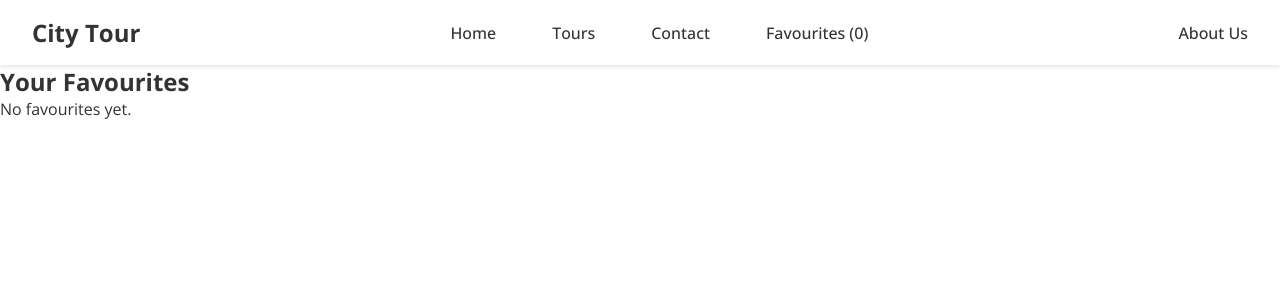
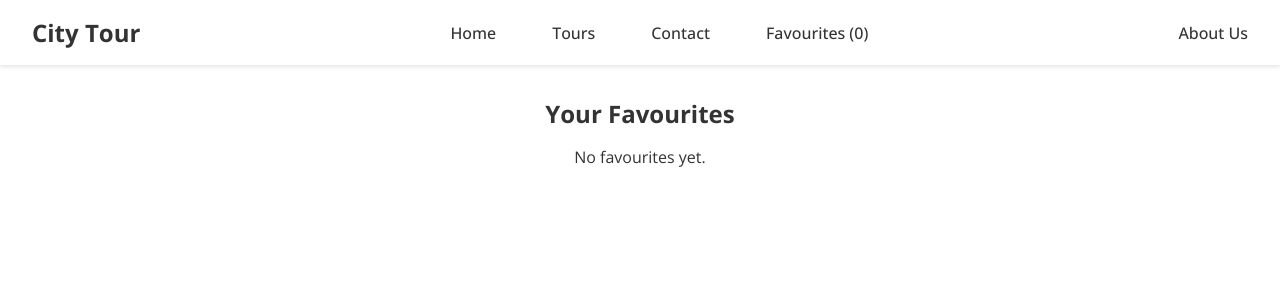
Before and after one commit to bekirasimcelik/Udemig_ReduxCityTours, a React (Create React App) app: page /favourites in a window 1280 px wide. Shown: the top 300 px of the page. Built offline with nearby package versions, Linux system fonts and the light colour scheme.

Commit message:
react toast added

```diff
--- a/package.json
+++ b/package.json
@@ -10,6 +10,7 @@
     "react-dom": "^18.3.1",
     "react-router-dom": "^6.26.2",
     "react-scripts": "5.0.1",
+    "react-toastify": "^10.0.5",
     "sass": "^1.78.0",
     "web-vitals": "^2.1.4"
   },
--- a/src/App.jsx
+++ b/src/App.jsx
@@ -1,5 +1,7 @@
 import React, { useState, useEffect } from "react";
 import { BrowserRouter as Router, Routes, Route } from "react-router-dom";
+import { ToastContainer, toast } from "react-toastify";
+import "react-toastify/dist/ReactToastify.css";
 import Navbar from "./components/Navbar/Navbar";
 import TourList from "./components/TourList";
 import Favourites from "./components/Favourites/Favourites";
@@ -14,13 +16,23 @@ function App() {
   }, [favourites]);
 
   const addFavourite = (tour) => {
-    setFavourites((prevFavourites) => [...prevFavourites, tour]);
+    const isAlreadyFavourite = favourites.some(
+      (favouriteTour) => favouriteTour.id === tour.id
+    );
+
+    if (!isAlreadyFavourite) {
+      setFavourites((prevFavourites) => [...prevFavourites, tour]);
+      toast.success("Tour added to favourites!");
+    } else {
+      toast.error("This tour is already in your favourites!");
+    }
   };
 
   const removeFavourite = (id) => {
     setFavourites((prevFavourites) =>
       prevFavourites.filter((tour) => tour.id !== id)
     );
+    toast.info("Tour removed from favourites.");
   };
 
   return (
@@ -44,6 +56,7 @@ function App() {
           }
         />
       </Routes>
+      <ToastContainer position="top-right" autoClose={3000} hideProgressBar />{" "}
     </Router>
   );
 }
--- a/src/components/Favourites/Favourites.jsx
+++ b/src/components/Favourites/Favourites.jsx
@@ -1,5 +1,6 @@
 import React from "react";
 import Tour from "../Tour/Tour";
+import "./Favourites.scss";
 
 const Favourites = ({ favourites = [], removeFromFavourites }) => {
   return (
--- /dev/null
+++ b/src/components/Favourites/Favourites.scss
@@ -0,0 +1,10 @@
+.favourites {
+  padding: 2rem;
+  h2,
+  p {
+    display: flex;
+    justify-content: center;
+    align-items: center;
+    margin-bottom: 1rem;
+  }
+}
```
Also changed, not shown: 1 other file (tests, documents, lock files or other folders).
